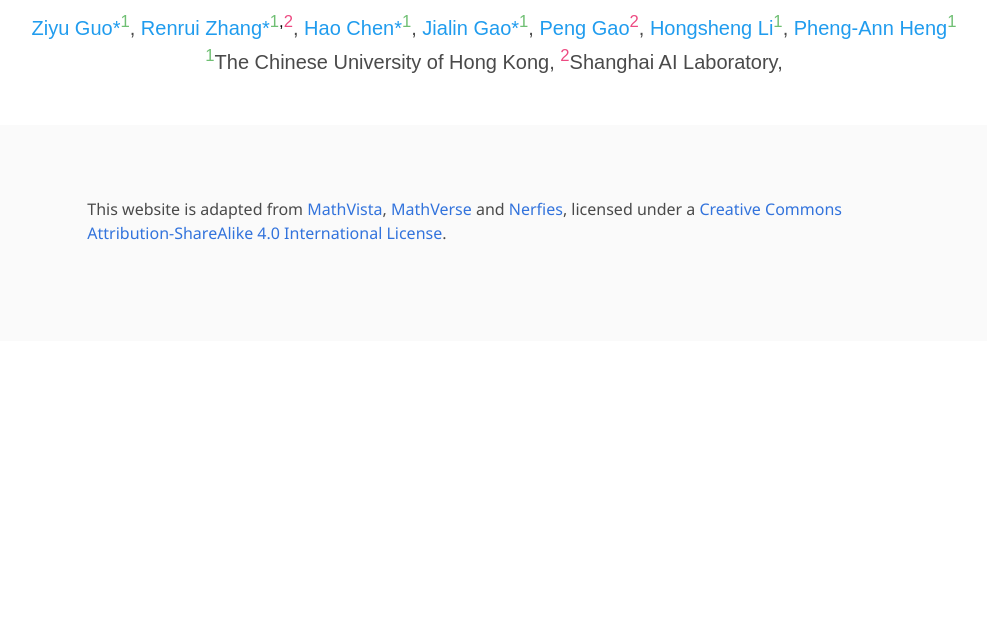
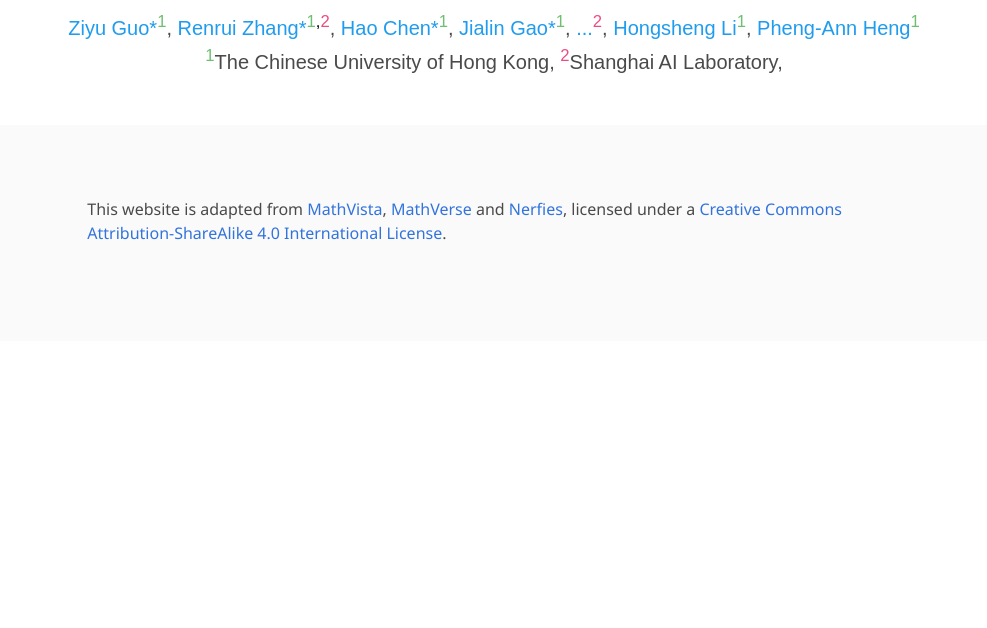
Before and after one commit to sciverse-cuhk/sciverse-cuhk.github.io, a plain HTML site: page index.html in a window 1280 px wide. Shown: the part 172-800 px from the top of the page, without its empty margins (146-1133 px from the left). Drawn offline with nearby package versions, Linux system fonts and the light colour scheme; a script that the page names is missing; some icons are missing; a web font is replaced by a local one.

Commit message:
Update index.html

```diff
--- a/index.html
+++ b/index.html
@@ -138,7 +138,7 @@
               <a href="https://sciverse-cuhk.github.io/">Jialin Gao*</a><sup style="color:#6fbf73;">1</sup>,</span>
             </span>
             <span class="author-block">
-              <a href="https://gaopengcuhk.github.io/">Peng Gao</a><sup style="color:#ed4b82">2</sup>,</span>
+              <a href="https://gaopengcuhk.github.io/">...</a><sup style="color:#ed4b82">2</sup>,</span>
             </span>
             <span class="author-block">
               <a href="https://www.ee.cuhk.edu.hk/~hsli/">Hongsheng Li</a><sup style="color:#6fbf73">1</sup>,</span>
```
